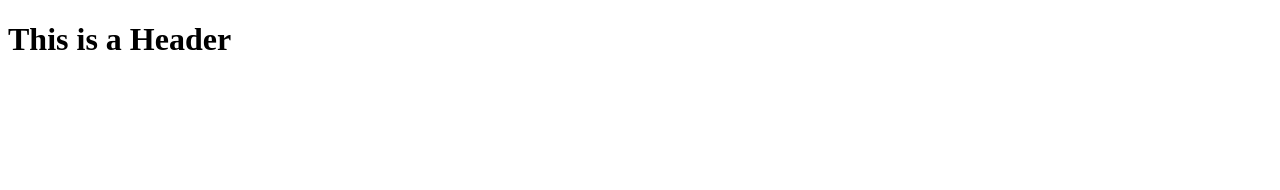
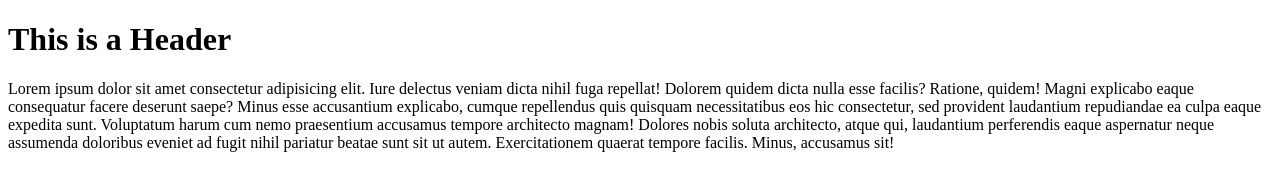
Before and after one commit to iamnikkixo/git-test, a plain HTML site: page index.html in a window 1280 px wide. Drawn offline with Linux system fonts and the light colour scheme.

Commit message:
Second commit

```diff
--- a/index.html
+++ b/index.html
@@ -9,6 +9,9 @@
 
 <body>
     <h1>This is a Header</h1>
+    <p>Lorem ipsum dolor sit amet consectetur adipisicing elit. Iure delectus veniam dicta nihil fuga repellat! Dolorem quidem dicta nulla esse facilis? Ratione, quidem! Magni explicabo eaque consequatur facere deserunt saepe?
+    Minus esse accusantium explicabo, cumque repellendus quis quisquam necessitatibus eos hic consectetur, sed provident laudantium repudiandae ea culpa eaque expedita sunt. Voluptatum harum cum nemo praesentium accusamus tempore architecto magnam!
+    Dolores nobis soluta architecto, atque qui, laudantium perferendis eaque aspernatur neque assumenda doloribus eveniet ad fugit nihil pariatur beatae sunt sit ut autem. Exercitationem quaerat tempore facilis. Minus, accusamus sit!</p>
 </body>
 
 </html>
```
